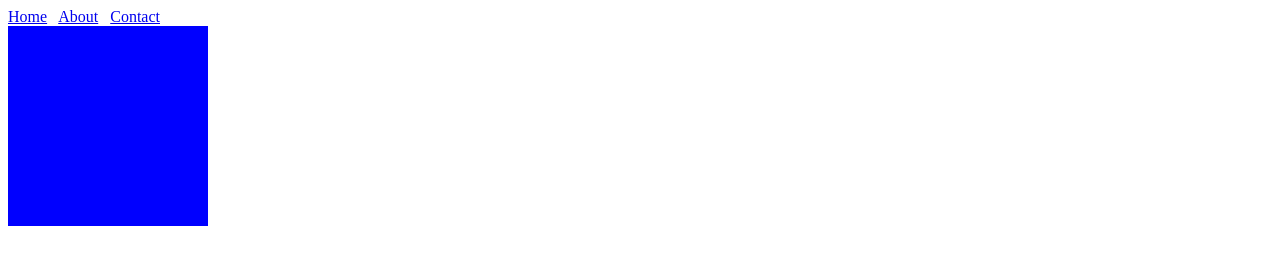
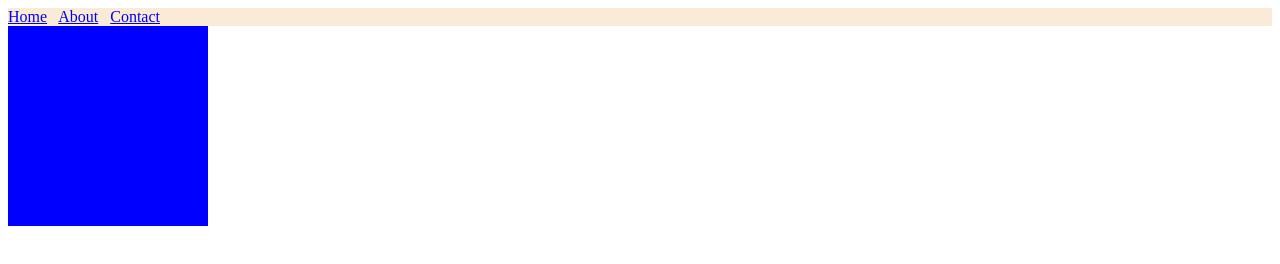
Before and after one commit to Sahil-patre/git_hub_practice, a plain HTML site: page pages/about.html in a window 1280 px wide. Drawn offline with Linux system fonts and the light colour scheme.

Commit message:
home  navbar

```diff
--- a/pages/about.html
+++ b/pages/about.html
@@ -6,7 +6,7 @@
 
 </head>
 <body>
-    <nav>
+    <nav style="background-color: antiquewhite;">
         <a href="../index.html">Home</a> &nbsp;
         <a href="./about.html">About</a> &nbsp;
         <a href="./contact.html">Contact</a>
```
